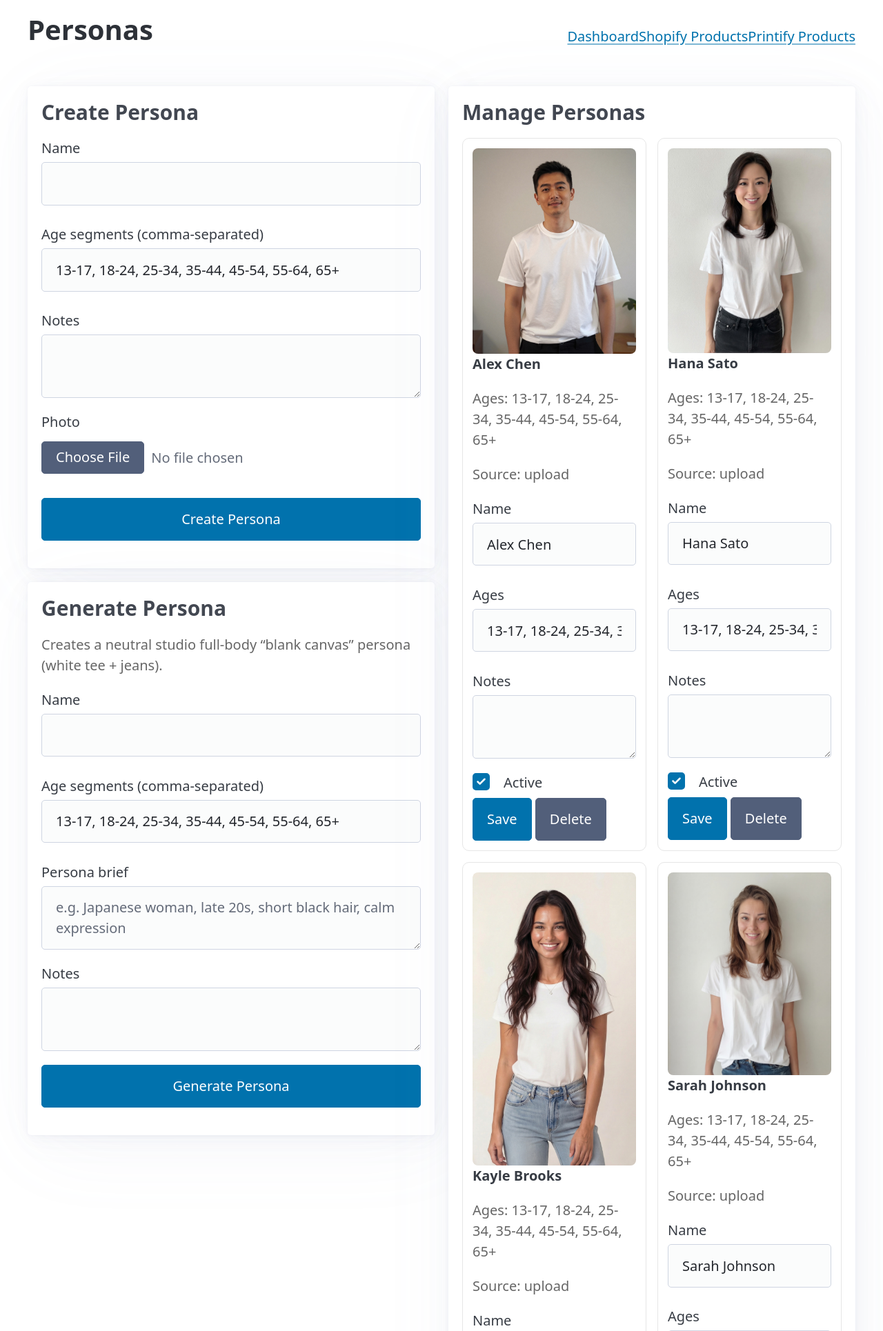
After one commit to karlneco/pod_design_tools, a Flask app: page /personas in a window 1280 px wide. The commit adds this page. Shown: the top 1930 px of the page at 69% size. Run offline with Flask 3, Linux system fonts and the light colour scheme; some libraries are stand-ins or nearby versions.

Commit message:
Add persona management screen

```diff
--- a/app/__init__.py
+++ b/app/__init__.py
@@ -25,6 +25,8 @@ def create_app(config_class: type[Config] = Config):
     from .routes.ai import bp as ai_api
     from .routes.mockups import bp as mockups_pages
     from .routes.mockups_api import bp as mockups_api
+    from .routes.personas import bp as personas_pages
+    from .routes.personas_api import bp as personas_api
 
     app.register_blueprint(pages_bp)
     app.register_blueprint(api, url_prefix="/api")
@@ -37,5 +39,7 @@ def create_app(config_class: type[Config] = Config):
     app.register_blueprint(ai_api, url_prefix="/api")
     app.register_blueprint(mockups_pages)
     app.register_blueprint(mockups_api, url_prefix="/api")
+    app.register_blueprint(personas_pages)
+    app.register_blueprint(personas_api, url_prefix="/api")
 
     return app
--- /dev/null
+++ b/app/routes/personas.py
@@ -0,0 +1,11 @@
+from flask import Blueprint, render_template
+
+from ..utils.personas import list_personas, DEFAULT_AGE_SEGMENTS
+
+bp = Blueprint("personas_pages", __name__)
+
+
+@bp.get("/personas")
+def personas_page():
+    personas = list_personas(active_only=False)
+    return render_template("personas.html", personas=personas, age_segments=DEFAULT_AGE_SEGMENTS)
--- /dev/null
+++ b/app/routes/personas_api.py
@@ -0,0 +1,181 @@
+from datetime import datetime, timezone
+from pathlib import Path
+
+from flask import Blueprint, jsonify, request
+from werkzeug.utils import secure_filename
+
+from ..utils.personas import (
+    DEFAULT_AGE_SEGMENTS,
+    PERSONAS_COLLECTION,
+    list_personas,
+    parse_age_segments,
+    personas_dir,
+    upsert_persona,
+)
+from ..extensions import store
+from ..services.gemini_svc import generate_lifestyle_images
+
+bp = Blueprint("personas_api", __name__)
+
+
+def _slugify(value: str) -> str:
+    out = "".join(ch.lower() if ch.isalnum() else "-" for ch in str(value or ""))
+    out = "-".join(part for part in out.split("-") if part)
+    return out or "persona"
+
+
+def _allowed_ext(filename: str) -> str | None:
+    ext = Path(filename or "").suffix.lower()
+    if ext in (".png", ".jpg", ".jpeg", ".webp"):
+        return ext
+    return None
+
+
+@bp.get("/personas")
+def api_personas_list():
+    return jsonify({"personas": list_personas(active_only=False), "age_segments": DEFAULT_AGE_SEGMENTS})
+
+
+@bp.post("/personas")
+def api_personas_create():
+    label = (request.form.get("label") or "").strip()
+    notes = (request.form.get("notes") or "").strip()
+    age_segments = parse_age_segments(request.form.get("age_segments"))
+    if not label:
+        return jsonify({"error": "label is required"}), 400
+
+    files = request.files.getlist("photo")
+    if not files:
+        return jsonify({"error": "photo file is required"}), 400
+
+    photo = files[0]
+    filename = secure_filename(photo.filename or "")
+    ext = _allowed_ext(filename)
+    if not ext:
+        return jsonify({"error": "Unsupported image extension"}), 400
+
+    pid = _slugify(label)
+    stamp = datetime.now(timezone.utc).strftime("%Y%m%d%H%M%S")
+    out_name = f"{pid}_{stamp}{ext}"
+    out_path = personas_dir() / out_name
+    photo.save(out_path)
+
+    doc = upsert_persona(
+        persona_id=pid,
+        label=label,
+        image_filename=out_name,
+        age_segments=age_segments,
+        notes=notes,
+        source="upload",
+        active=True,
+    )
+    return jsonify({"ok": True, "persona": doc, "image_url": f"/assets/personas/{out_name}"})
+
+
+@bp.post("/personas/generate")
+def api_personas_generate():
+    body = request.get_json(silent=True) or {}
+    label = (body.get("label") or "").strip()
+    notes = (body.get("notes") or "").strip()
+    brief = (body.get("brief") or "").strip()
+    age_segments = parse_age_segments(body.get("age_segments"))
+    if not label:
+        return jsonify({"error": "label is required"}), 400
+    if not brief:
+        return jsonify({"error": "brief is required"}), 400
+
+    prompt = (
+        "Neutral studio portrait photo, full body, clean white seamless background, soft diffused lighting, "
+        "natural skin texture, realistic proportions, non-celebrity, no brand logos, no text, "
+        "wearing plain white t-shirt and blue jeans, front-facing and relaxed pose. "
+        f"Persona details: {brief}"
+    )
+    try:
+        generated = generate_lifestyle_images(prompt, num_images=1, reference_local_paths=[], reference_urls=[])
+    except Exception as e:
+        return jsonify({"error": str(e)}), 500
+
+    img = generated[0]
+    ext = ".png"
+    mime = str(img.get("mime_type") or "").lower()
+    if "jpeg" in mime or "jpg" in mime:
+        ext = ".jpg"
+    elif "webp" in mime:
+        ext = ".webp"
+
+    pid = _slugify(label)
+    stamp = datetime.now(timezone.utc).strftime("%Y%m%d%H%M%S")
+    out_name = f"{pid}_{stamp}{ext}"
+    out_path = personas_dir() / out_name
+    out_path.write_bytes(img["bytes"])
+
+    doc = upsert_persona(
+        persona_id=pid,
+        label=label,
+        image_filename=out_name,
+        age_segments=age_segments,
+        notes=notes or brief,
+        source="generated",
+        active=True,
+    )
+    return jsonify({"ok": True, "persona": doc, "image_url": f"/assets/personas/{out_name}"})
+
+
+@bp.post("/personas/<persona_id>")
+def api_personas_update(persona_id: str):
+    existing = store.get(PERSONAS_COLLECTION, persona_id)
+    if not existing:
+        return jsonify({"error": "persona not found"}), 404
+
+    if request.is_json:
+        body = request.get_json(silent=True) or {}
+        label = (body.get("label") if "label" in body else existing.get("label")) or ""
+        notes = (body.get("notes") if "notes" in body else existing.get("notes")) or ""
+        active = bool(body.get("active")) if "active" in body else bool(existing.get("active", True))
+        age_segments = parse_age_segments(body.get("age_segments") if "age_segments" in body else existing.get("age_segments"))
+        image_filename = existing.get("image_filename")
+    else:
+        label = (request.form.get("label") or existing.get("label") or "").strip()
+        notes = (request.form.get("notes") or existing.get("notes") or "").strip()
+        active = str(request.form.get("active", str(existing.get("active", True)))).lower() in ("1", "true", "yes", "on")
+        age_segments = parse_age_segments(request.form.get("age_segments") or existing.get("age_segments"))
+        image_filename = existing.get("image_filename")
+        files = request.files.getlist("photo")
+        if files:
+            photo = files[0]
+            fname = secure_filename(photo.filename or "")
+            ext = _allowed_ext(fname)
+            if not ext:
+                return jsonify({"error": "Unsupported image extension"}), 400
+            stamp = datetime.now(timezone.utc).strftime("%Y%m%d%H%M%S")
+            out_name = f"{_slugify(label or persona_id)}_{stamp}{ext}"
+            out_path = personas_dir() / out_name
+            photo.save(out_path)
+            image_filename = out_name
+
+    doc = upsert_persona(
+        persona_id=persona_id,
+        label=label,
+        image_filename=image_filename,
+        age_segments=age_segments,
+        notes=notes,
+        source=existing.get("source") or "upload",
+        active=active,
+    )
+    return jsonify({"ok": True, "persona": doc})
+
+
+@bp.delete("/personas/<persona_id>")
+def api_personas_delete(persona_id: str):
+    existing = store.get(PERSONAS_COLLECTION, persona_id)
+    if not existing:
+        return jsonify({"error": "persona not found"}), 404
+    delete_image = str(request.args.get("delete_image", "false")).lower() in ("1", "true", "yes", "on")
+    if delete_image:
+        fn = str(existing.get("image_filename") or "").strip()
+        if fn:
+            p = personas_dir() / fn
+            if p.exists():
+                p.unlink(missing_ok=True)
+    store.delete(PERSONAS_COLLECTION, persona_id)
+    return jsonify({"ok": True})
--- a/app/templates/index.html
+++ b/app/templates/index.html
@@ -20,6 +20,7 @@
     <a href="/">Dashboard</a>
     <a href="/shopify">Shopify Products</a>
     <a href="/printify">Printify Products</a>
+    <a href="/personas">Personas</a>
   </nav>
 
   <section>
--- a/app/templates/mockup_editor.html
+++ b/app/templates/mockup_editor.html
@@ -44,6 +44,7 @@
     <a href="/">Dashboard</a>
     <a href="/shopify">Shopify Products</a>
     <a href="/printify">Printify Products</a>
+    <a href="/personas">Personas</a>
     {% if product_id %}
       <a href="/shopify/products/{{ product_id }}/edit">Back to Product</a>
     {% endif %}
--- /dev/null
+++ b/app/templates/personas.html
@@ -0,0 +1,156 @@
+<!doctype html>
+<html>
+<head>
+  <meta charset="utf-8"/>
+  <meta name="viewport" content="width=device-width,initial-scale=1"/>
+  <title>Personas</title>
+  <link rel="stylesheet" href="https://cdn.jsdelivr.net/npm/@picocss/pico@2/css/pico.min.css"/>
+  <style>
+    .grid{display:grid;grid-template-columns:1fr 1fr;gap:1rem}
+    .cards{display:grid;grid-template-columns:repeat(auto-fill,minmax(220px,1fr));gap:.8rem}
+    .card{border:1px solid #e6e6e6;border-radius:10px;padding:.7rem}
+    .card img{width:100%;height:auto;border-radius:8px}
+    .muted{color:#666}
+    @media (max-width:900px){.grid{grid-template-columns:1fr}}
+  </style>
+</head>
+<body class="container">
+<header style="display:flex;justify-content:space-between;align-items:center;">
+  <h1>Personas</h1>
+  <nav>
+    <a href="/">Dashboard</a>
+    <a href="/shopify">Shopify Products</a>
+    <a href="/printify">Printify Products</a>
+  </nav>
+</header>
+
+<main class="grid">
+  <section>
+    <article>
+      <h3>Create Persona</h3>
+      <form id="createForm" enctype="multipart/form-data">
+        <label>Name<input type="text" name="label" required/></label>
+        <label>Age segments (comma-separated)<input type="text" name="age_segments" value="{{ age_segments | join(', ') }}"/></label>
+        <label>Notes<textarea name="notes"></textarea></label>
+        <label>Photo<input type="file" name="photo" accept=".png,.jpg,.jpeg,.webp,image/*" required/></label>
+        <button type="submit">Create Persona</button>
+      </form>
+    </article>
+    <article>
+      <h3>Generate Persona</h3>
+      <p class="muted">Creates a neutral studio full-body “blank canvas” persona (white tee + jeans).</p>
+      <form id="genForm">
+        <label>Name<input type="text" name="label" required/></label>
+        <label>Age segments (comma-separated)<input type="text" name="age_segments" value="{{ age_segments | join(', ') }}"/></label>
+        <label>Persona brief<textarea name="brief" placeholder="e.g. Japanese woman, late 20s, short black hair, calm expression"></textarea></label>
+        <label>Notes<textarea name="notes"></textarea></label>
+        <button type="submit">Generate Persona</button>
+      </form>
+      <small id="status" class="muted"></small>
+    </article>
+  </section>
+  <section>
+    <article>
+      <h3>Manage Personas</h3>
+      <div id="cards" class="cards"></div>
+    </article>
+  </section>
+</main>
+
+<script>
+const cardsEl = document.getElementById('cards');
+const statusEl = document.getElementById('status');
+
+async function loadPersonas() {
+  const res = await fetch('/api/personas');
+  const data = await res.json();
+  cardsEl.innerHTML = '';
+  for (const p of (data.personas || [])) {
+    const card = document.createElement('div');
+    card.className = 'card';
+    card.innerHTML = `
+      <img src="${p.image_url}" alt="${p.label}">
+      <p><b>${p.label}</b></p>
+      <p class="muted">Ages: ${(p.age_options || []).join(', ')}</p>
+      <p class="muted">Source: ${p.source || 'upload'}${p.active ? '' : ' (inactive)'}</p>
+      <label>Name<input type="text" value="${p.label || ''}" data-field="label"></label>
+      <label>Ages<input type="text" value="${(p.age_options || []).join(', ')}" data-field="age_segments"></label>
+      <label>Notes<textarea data-field="notes">${p.notes || ''}</textarea></label>
+      <label style="display:flex;gap:.5rem;align-items:center;">
+        <input type="checkbox" data-field="active" ${p.active ? 'checked' : ''}>
+        <span>Active</span>
+      </label>
+      <button data-act="save">Save</button>
+      <button data-act="delete" class="secondary">Delete</button>
+    `;
+    card.querySelector('[data-act="save"]').addEventListener('click', async () => {
+      const payload = {
+        label: card.querySelector('[data-field="label"]').value.trim(),
+        age_segments: card.querySelector('[data-field="age_segments"]').value.split(',').map(x => x.trim()).filter(Boolean),
+        notes: card.querySelector('[data-field="notes"]').value.trim(),
+        active: card.querySelector('[data-field="active"]').checked,
+      };
+      const r = await fetch(`/api/personas/${encodeURIComponent(p.id)}`, {
+        method: 'POST',
+        headers: {'Content-Type':'application/json'},
+        body: JSON.stringify(payload),
+      });
+      const j = await r.json();
+      if (!r.ok) throw new Error(j.error || 'Save failed');
+      loadPersonas();
+    });
+    card.querySelector('[data-act="delete"]').addEventListener('click', async () => {
+      const yes = confirm(`Delete persona "${p.label}"?`);
+      if (!yes) return;
+      const r = await fetch(`/api/personas/${encodeURIComponent(p.id)}?delete_image=true`, { method: 'DELETE' });
+      const j = await r.json();
+      if (!r.ok) throw new Error(j.error || 'Delete failed');
+      loadPersonas();
+    });
+    cardsEl.appendChild(card);
+  }
+}
+
+document.getElementById('createForm').addEventListener('submit', async (e) => {
+  e.preventDefault();
+  const fd = new FormData(e.target);
+  const r = await fetch('/api/personas', { method: 'POST', body: fd });
+  const j = await r.json();
+  if (!r.ok) {
+    statusEl.textContent = `Error: ${j.error || 'Create failed'}`;
+    return;
+  }
+  statusEl.textContent = 'Created.';
+  e.target.reset();
+  loadPersonas();
+});
+
+document.getElementById('genForm').addEventListener('submit', async (e) => {
+  e.preventDefault();
+  const fd = new FormData(e.target);
+  const payload = {
+    label: String(fd.get('label') || '').trim(),
+    age_segments: String(fd.get('age_segments') || '').split(',').map(x => x.trim()).filter(Boolean),
+    brief: String(fd.get('brief') || '').trim(),
+    notes: String(fd.get('notes') || '').trim(),
+  };
+  statusEl.textContent = 'Generating persona...';
+  const r = await fetch('/api/personas/generate', {
+    method: 'POST',
+    headers: {'Content-Type':'application/json'},
+    body: JSON.stringify(payload),
+  });
+  const j = await r.json();
+  if (!r.ok) {
+    statusEl.textContent = `Error: ${j.error || 'Generation failed'}`;
+    return;
+  }
+  statusEl.textContent = 'Generated.';
+  e.target.reset();
+  loadPersonas();
+});
+
+loadPersonas();
+</script>
+</body>
+</html>
--- a/app/templates/printify.html
+++ b/app/templates/printify.html
@@ -22,6 +22,7 @@
     <nav>
       <a href="/">Dashboard</a>
       <a href="/shopify">Shopify Products</a>
+      <a href="/personas">Personas</a>
       <a href="/printify/new" role="button" class="secondary">New Product</a>
       <button id="updateBtn">Update Cache</button>
     </nav>
--- a/app/templates/products.html
+++ b/app/templates/products.html
@@ -191,6 +191,7 @@
     <h1>Shopify Products</h1>
     <nav>
         <a href="/">Dashboard</a>
+        <a href="/personas">Personas</a>
         <button id="updateBtn">Update Cache</button>
     </nav>
 </header>
--- a/app/templates/shopify_edit.html
+++ b/app/templates/shopify_edit.html
@@ -28,6 +28,7 @@
   <h1>Edit Shopify Product</h1>
   <nav>
     <a href="/shopify">Back to list</a>
+    <a href="/personas">Personas</a>
     {% if from_printify %}
       <a href="/printify/products/{{ from_printify }}/edit" class="secondary">← Back to Printify</a>
     {% endif %}
--- a/app/templates/shopify_manual_mockups.html
+++ b/app/templates/shopify_manual_mockups.html
@@ -18,6 +18,7 @@
   <h1>Upload Manual Mockups</h1>
   <nav>
     <a href="/shopify/products/{{ p.id }}/edit">Back to product</a>
+    <a href="/personas">Personas</a>
     <a href="/shopify/products/{{ p.id }}/mockups" class="secondary">Preview mockups</a>
   </nav>
 </header>
--- a/app/templates/shopify_mockups.html
+++ b/app/templates/shopify_mockups.html
@@ -14,7 +14,10 @@
 <body class="container">
 <header>
   <h1>Mockups for product {{ id }}</h1>
-  <nav><a href="/shopify/products/{{ id }}/edit">← Back</a></nav>
+  <nav>
+    <a href="/shopify/products/{{ id }}/edit">← Back</a>
+    <a href="/personas">Personas</a>
+  </nav>
 </header>
 <div style="margin-top:12px;display:flex;gap:8px;align-items:center;">
   <button id="save-to-shopify" class="contrast">Save mockups to Shopify</button>
```
Also changed, not shown: app/routes/shopify.py (+10 -14 lines), app/templates/shopify_lifestyle.html (+26 -2 lines), app/utils/personas.py (added, +98 -0 lines), tests/integration/test_personas_api_routes.py (added, +89 -0 lines).
